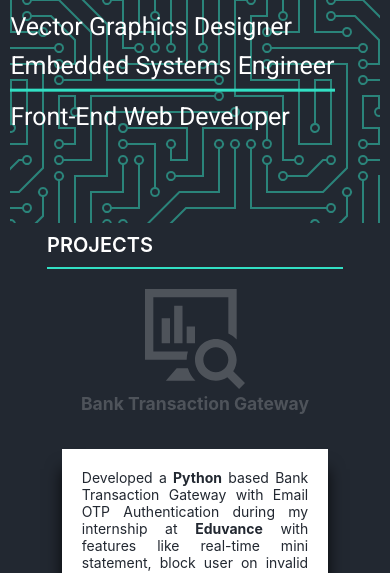
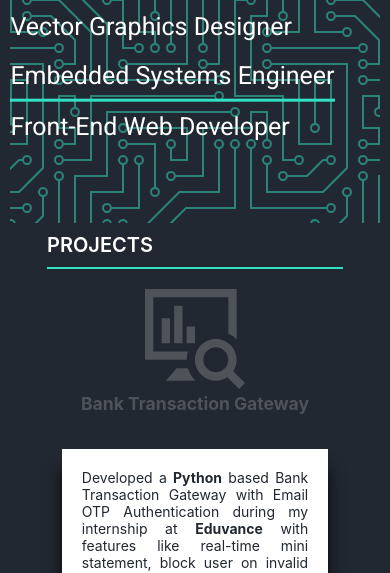
Before and after one commit to hashkazi00/Portfolio, a website: page index.html in a window 390 px wide. Shown: the part 237-810 px from the top of the page. Drawn offline with Linux system fonts and the light colour scheme.

```diff
--- a/sass/pages/_home.scss
+++ b/sass/pages/_home.scss
@@ -218,7 +218,7 @@
 .animated-title > div.text-top div span:first-child {
 //   color: $color-secondary;
 color:$color-white;
-padding-bottom: 1rem;
+padding-bottom: 1.2rem;
 }
 .animated-title > div.text-bottom {
   bottom: 0;
@@ -519,15 +519,20 @@
   .animated-title {
   color: $color-white;
   font-family: Roboto, Arial, sans-serif;
-  height: 18rem;
+  height: 20rem;
   position: absolute;
 //   transform: translate(-50%, -50%);
   // width: 80vmin;
 }
 .animated-title > div div {
-  font-size:2.5rem;
+  font-size:2.8rem;
   padding: 2.4vmin 0;
   // position: absolute;
+}
+.animated-title > div.text-top div span:first-child {
+//   color: $color-secondary;
+color:$color-white;
+padding-bottom: 1rem;
 }
 .technologies {
   // margin-left: 1rem;
@@ -541,6 +546,28 @@
 	// justify-content: center;
 	// flex-direction: column;
 	// text-align: center;
+}
+
+}
+
+@media (max-width:410px){
+  .animated-title {
+  color: $color-white;
+  font-family: Roboto, Arial, sans-serif;
+  height: 20rem;
+  position: absolute;
+//   transform: translate(-50%, -50%);
+  // width: 80vmin;
+}
+.animated-title > div div {
+  font-size:2.5rem;
+  padding: 2.4vmin 0;
+  // position: absolute;
+}
+.animated-title > div.text-top div span:first-child {
+//   color: $color-secondary;
+color:$color-white;
+padding-bottom: 2rem;
 }
 }
 
```
Also changed, not shown: css/stylesheet.css.
